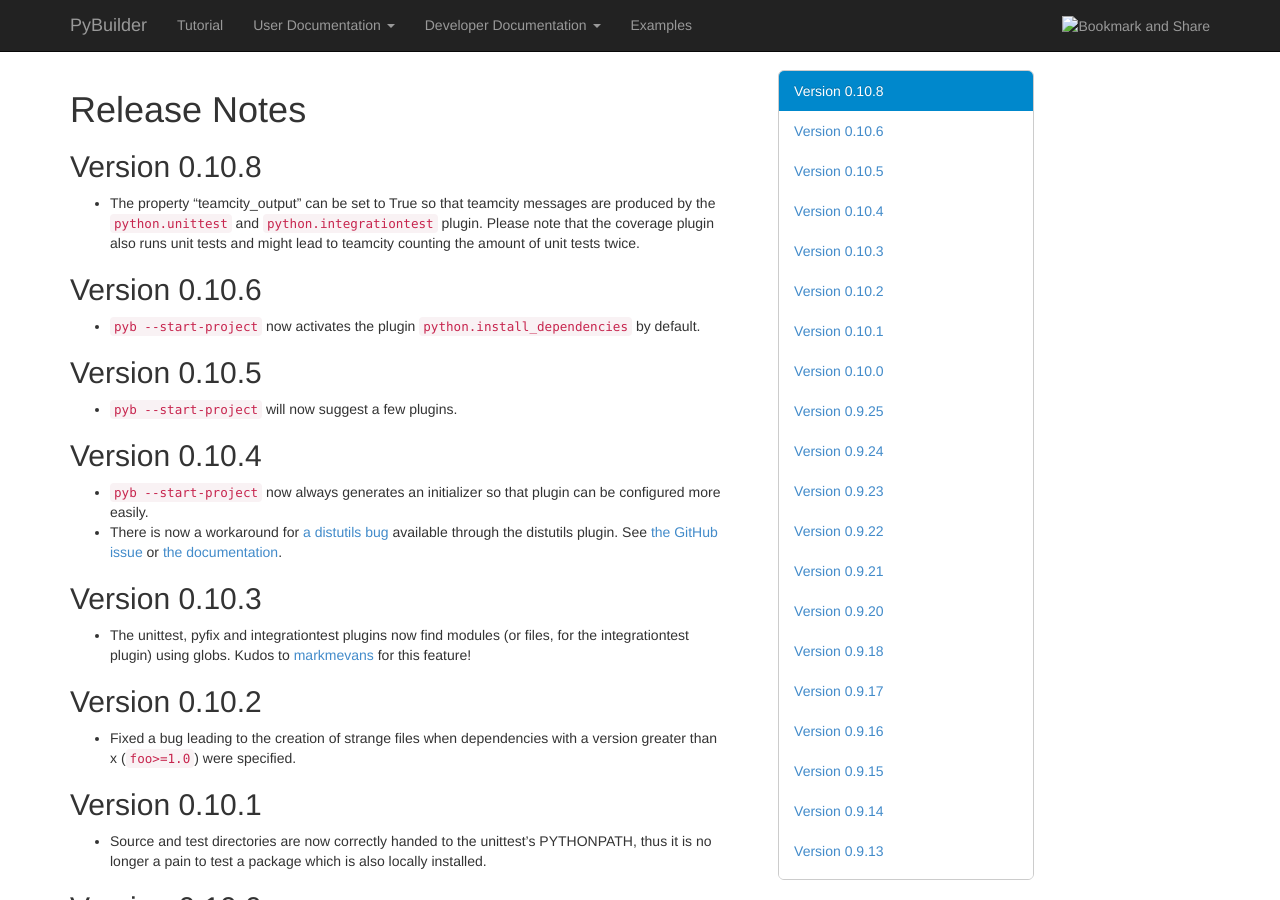
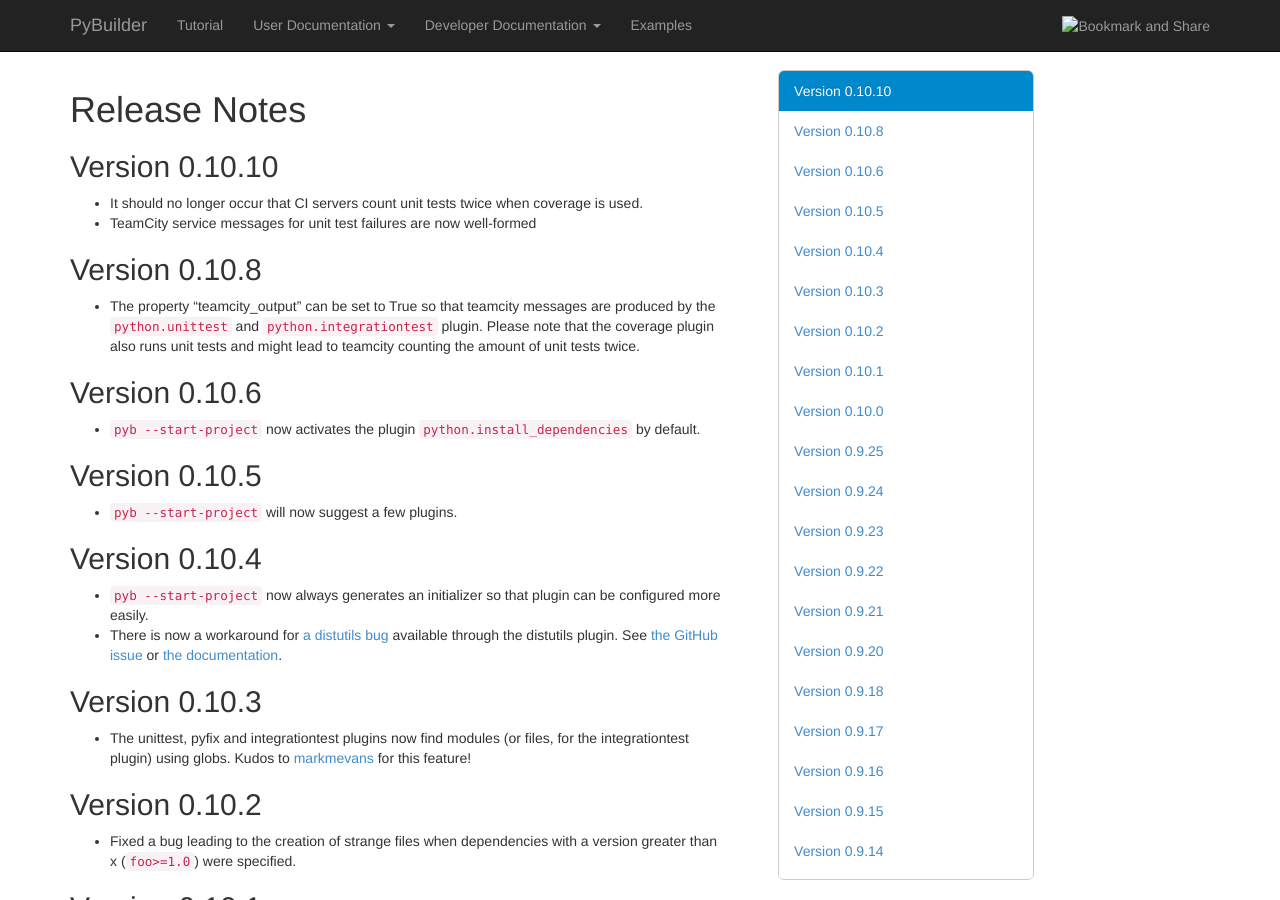
Before and after one commit to pybuilder/pybuilder.github.io, a Jekyll site: the page built from releasenotes/index.md, in a window 1280 px wide and 900 px high. Built offline with Jekyll 4.4.1, drawn with Linux system fonts in a browser that asks for light colours; nearby versions of some CDN libraries.

Commit message:
v0.10.10

```diff
--- a/releasenotes/index.md
+++ b/releasenotes/index.md
@@ -4,6 +4,10 @@ title: pybuilder - an extensible, easy to use continuous build tool for Python
 ---
 
 # Release Notes
+
+## Version 0.10.10
+* It should no longer occur that CI servers count unit tests twice when coverage is used.
+* TeamCity service messages for unit test failures are now well-formed
 
 ## Version 0.10.8
 * The property "teamcity_output" can be set to True so that teamcity messages are produced by the `python.unittest` and `python.integrationtest` plugin.
```
